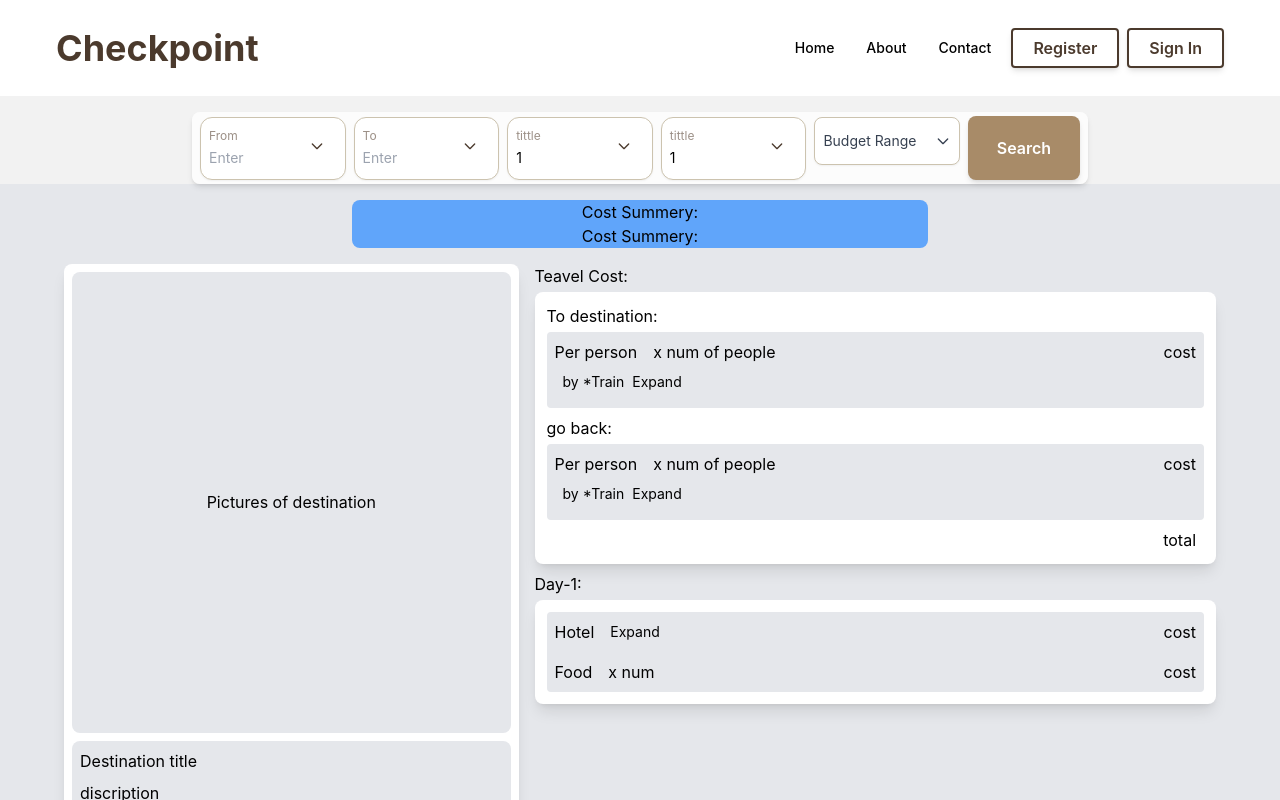
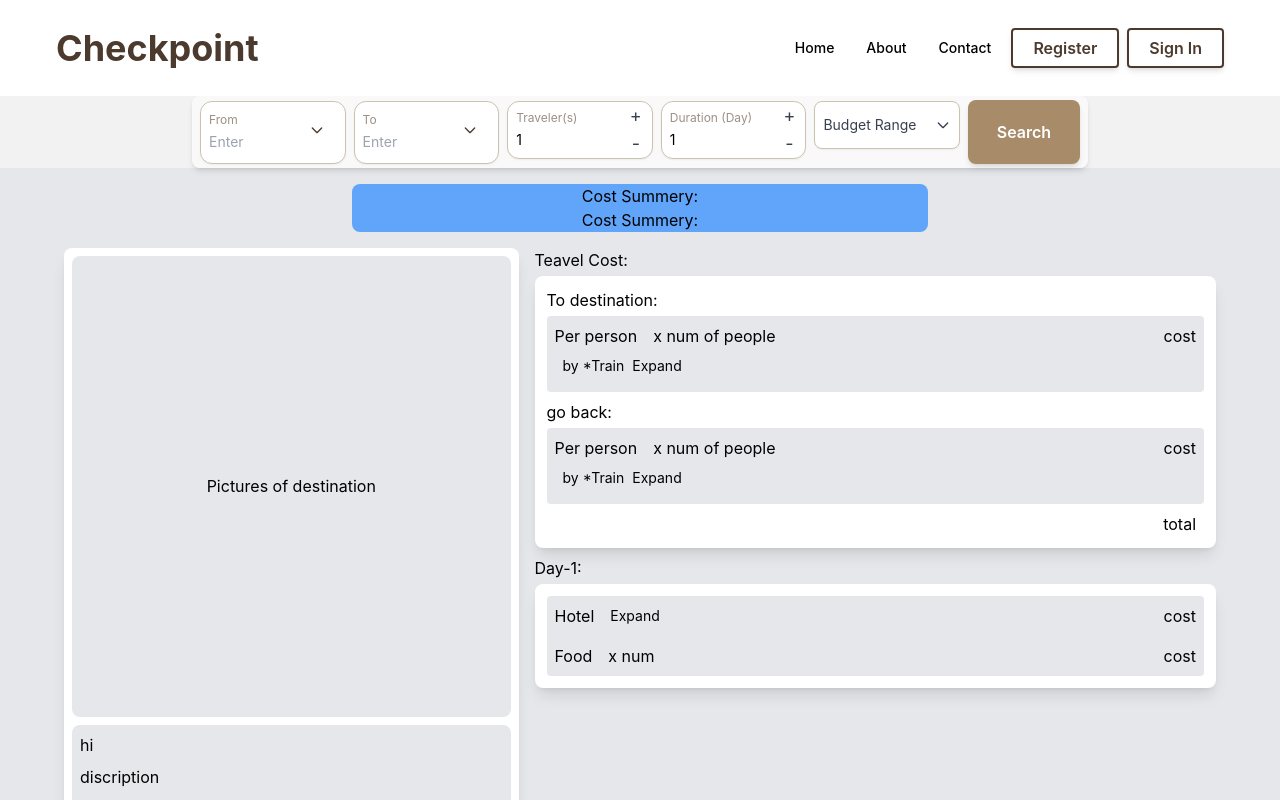
Before and after one commit to mahjabin-fiza/Checkpoint, a React (Vite) app: page /Search_Result in a window 1280 px wide. Shown: the top 800 px of the page. Built offline with nearby package versions, Linux system fonts and the light colour scheme.

Commit message:
some updates

```diff
--- a/src/components/Counter.jsx
+++ b/src/components/Counter.jsx
@@ -1,96 +1,30 @@
 import React from 'react';
-import { useState, useRef, useEffect } from 'react';
+import { useState } from 'react';
 
-const Counter = ({ tittle = 'tittle' }) => {
+const Counter = ({ title = 'title' }) => {
   const [count, setCount] = useState(1);
-  const [isOpen, setIsOpen] = useState(false);
-  const [selectedCount, setSelectedCount] = useState(count);
 
   const increment = () => setCount(count + 1);
   const decrement = () => setCount(count > 1 ? count - 1 : 1);
 
-  const counterRef = useRef(null);
-  const toggleDropdown = () => setIsOpen(!isOpen);
-
-  useEffect(() => {
-    function handleClickOutside(event) {
-      if (counterRef.current && !counterRef.current.contains(event.target)) {
-        setIsOpen(false);
-      }
-    }
-
-    document.addEventListener('mousedown', handleClickOutside);
-
-    return () => document.removeEventListener('mousedown', handleClickOutside);
-  }, []);
-
   return (
     <div>
-      <div className="flex items-center w-full px-2 py-2 text-sm bg-white border border-[#CCC3AF] rounded-xl text-gray-700 shadow-sm hover:border-[#A88B68] transition">
-        <div className="flex-1">
-          <p className="text-xs text-[#9C9087]">{tittle}</p>
+      <div className="flex justify-between items-center px-2 py-2 text-sm bg-white border border-[#CCC3AF] rounded-xl text-gray-700 shadow-sm hover:border-[#A88B68] transition">
+        <div className="flex flex-col">
+          <p className="text-xs text-[#9C9087]">{title}</p>
           <div className="w-full inline-block text-[#4B3A2D] mt-1 rounded-lg text-black">
-            {selectedCount}
+            {count}
           </div>
         </div>
 
-        <div
-          ref={counterRef}
-          onClick={toggleDropdown}
-          className="ml-4 flex-shrink-0"
-        >
-          <div className="inline-flex items-center justify-center h-10 w-10">
-            <button type="button" className="p-3">
-              <svg
-                className={`w-4 h-4 text-[#4B3A2D] transform transition-transform duration-300 ${
-                  isOpen ? 'rotate-180' : 'rotate-0'
-                }`}
-                fill="none"
-                stroke="currentColor"
-                viewBox="0 0 24 24"
-              >
-                <path
-                  strokeLinecap="round"
-                  strokeLinejoin="round"
-                  strokeWidth={2}
-                  d="M19 9l-7 7-7-7"
-                />
-              </svg>
-            </button>
-          </div>
+        <div className="flex flex-col items-center justify-center h-10 w-4">
+          <button onClick={increment} className="text-lg rounded">
+            +
+          </button>
+          <button onClick={decrement} className="text-lg rounded">
+            -
+          </button>
         </div>
-
-        {isOpen && (
-          <div className="absolute w-full mt-2 bg-white border border-[#CCC3AF] rounded-lg shadow-lg z-10 p-3 flex flex-col">
-            <div className="flex items-center justify-between w-full mb-2">
-              <button
-                onClick={decrement}
-                className="px-3 py-1 text-lg hover:bg-gray-200 rounded"
-              >
-                -
-              </button>
-
-              <div className="px-4">{count}</div>
-
-              <button
-                onClick={increment}
-                className="px-3 py-1 text-lg hover:bg-gray-200 rounded"
-              >
-                +
-              </button>
-            </div>
-
-            <button
-              onClick={() => {
-                setSelectedCount(count);
-                setIsOpen(false);
-              }}
-              className="px-4 py-1 bg-[#A88B68] text-white text-sm rounded hover:bg-[#87644f] transition"
-            >
-              Done
-            </button>
-          </div>
-        )}
       </div>
     </div>
   );
--- a/src/components/Search.jsx
+++ b/src/components/Search.jsx
@@ -4,6 +4,7 @@ import Counter from './Counter.jsx';
 import Budget_DD from './Budget_DD.jsx';
 import MyImage from '.././assets/8592434717_8023296e12_b.jpg';
 import { Link } from 'react-router-dom';
+import SearchBar from './SearchBar.jsx';
 
 function Search() {
   return (
@@ -19,25 +20,7 @@ function Search() {
           </h2>
         </div>
 
-        <div className="w-full max-w-4xl mx-auto shadow-md flex gap-2 bg-white/60 flex items-center px-2 py-1 relative z-10 rounded-lg">
-          <div className="grid grid-cols-5 gap-2 flex-1">
-            <Card defaultText="Enter" title="From" />
-
-            <Card defaultText="Enter" title="To" />
-
-            <Counter defaultText="Traveler(s)" />
-
-            <Counter defaultText="Duration" />
-
-            <Budget_DD defaultText="Budget" />
-          </div>
-
-          <Link to="/Search_Result">
-            <button class="px-4 py-2 shadow-md border border-2 border-transparent bg-[#A88B68] font-semibold text-white w-28 h-16 rounded-lg hover:bg-[#87A87C]/10 hover:text-[#4B3A2D] hover:border-[#4B3A2D] hover:scale-105 transition duration-300 ease-in-out relative z-10">
-              Search
-            </button>
-          </Link>
-        </div>
+        <SearchBar />
       </div>
     </section>
   );
--- a/src/pages/SearchResult.jsx
+++ b/src/pages/SearchResult.jsx
@@ -7,29 +7,14 @@ import Budget_DD from '../components/Budget_DD.jsx';
 import Search from '../components/Search.jsx';
 import CostBox1 from '../components/costBox1.jsx';
 import PerDayBox from '../components/PerDayBox.jsx';
+import SearchBar from '../components/SearchBar.jsx';
 
 function SearchResult() {
   return (
     <>
       <Header />
 
-      <div className="w-full max-w-4xl mx-auto shadow-md flex gap-2 bg-white/80 flex items-center mt-4 px-2 py-1 relative z-10 rounded-lg">
-        <div className="grid grid-cols-5 gap-2 flex-1">
-          <Card defaultText="Enter" title="From" />
-
-          <Card defaultText="Enter" title="To" />
-
-          <Counter defaultText="Traveler(s)" />
-
-          <Counter defaultText="Duration" />
-
-          <Budget_DD defaultText="Budget" />
-        </div>
-
-        <button class="px-4 py-2 shadow-md border border-2 border-transparent bg-[#A88B68] font-semibold text-white w-28 h-16 rounded-lg hover:bg-[#87A87C]/10 hover:text-[#4B3A2D] hover:border-[#4B3A2D] hover:scale-105 transition duration-300 ease-in-out relative z-10">
-          Search
-        </button>
-      </div>
+      <SearchBar />
 
       <div class="bg-gray-200 w-full h-full relative flex flex-col items-center py-4 px-16">
         <div class="bg-blue-400 w-[50%] h-[15%] rounded-lg mb-4 flex items-center justify-center">
@@ -46,7 +31,7 @@ function SearchResult() {
             </div>
             <div className="mb-2 bg-gray-200 w-full h-[25%] rounded-lg flex">
               <div>
-                <h1 className="m-2">Destination title</h1>
+                <h1 className="m-2">hi</h1>
                 <p className="m-2">discription</p>
               </div>
             </div>
--- a/src/pages/Signin.jsx
+++ b/src/pages/Signin.jsx
@@ -6,7 +6,7 @@ import { Link } from 'react-router-dom';
 function Signin() {
   return (
     <>
-      <Header />
+      <div className="w-full h-full items-center justify-center">hi</div>
     </>
   );
 }
--- a/src/pages/homepage.jsx
+++ b/src/pages/homepage.jsx
@@ -10,7 +10,6 @@ function Homepage() {
       <>
         <Header />
         <Search />
-        <Card />
       </>
     </div>
   );
```
Also changed, not shown: src/components/Card.jsx (+7 -1 lines), src/pages/SearchPage.jsx (added, +17 -0 lines).
